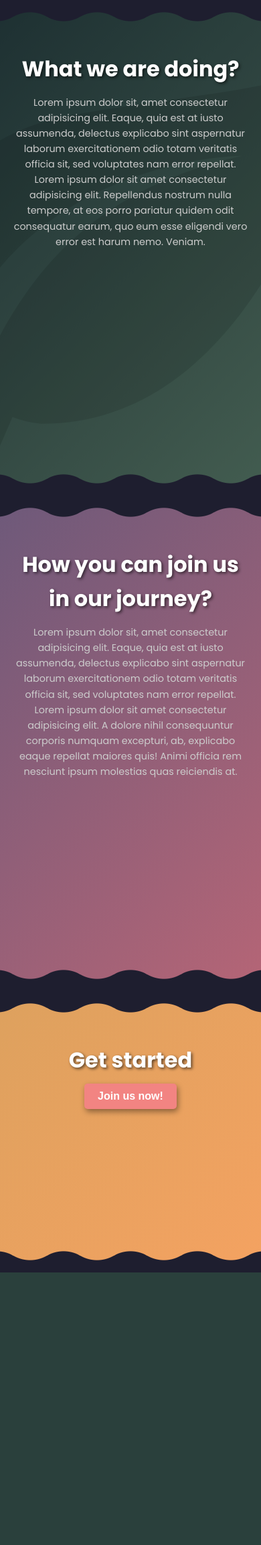
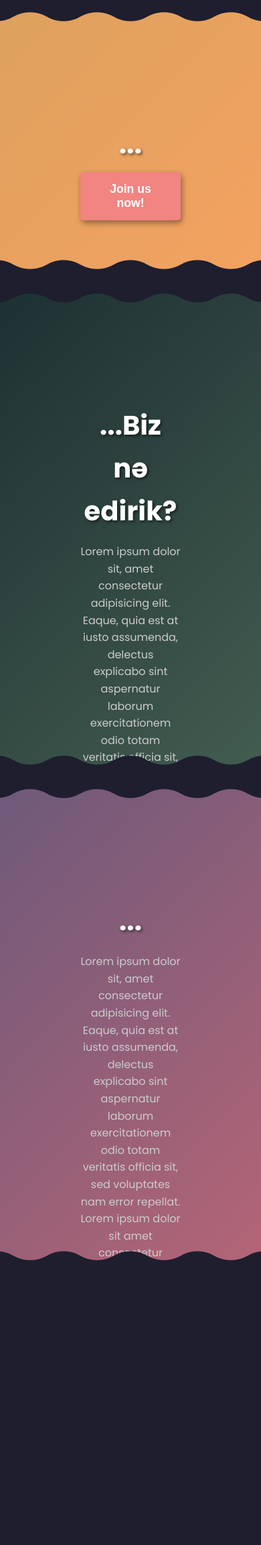
Before and after one commit to ProjectCuboid/CityPointTeknofest, a Flask app: page / in a window 390 px wide; the page is wider, and only the part inside the window is pictured. Shown: that part at 67% size. Before the commit the page ends 1900 px from the top of that part, so only its background shows below. Run offline with Flask 3, Linux system fonts and the light colour scheme.

Commit message:
Update getstarted.html

```diff
--- a/templates/client/getstarted.html
+++ b/templates/client/getstarted.html
@@ -2,40 +2,99 @@
 <html lang="en">
 <head>
     <meta charset="UTF-8">
-    <meta name="viewport" content="width=device-width, initial-scale=1.0">
+    <meta name="viewport" content="width=device-width, initial-scale=1.0, maximum-scale=1.0, user-scalable=no">
     <title>Get Started</title>
     <link rel="preconnect" href="https://fonts.googleapis.com">
     <link rel="preconnect" href="https://fonts.gstatic.com" crossorigin>
     <link href="https://fonts.googleapis.com/css2?family=Poppins:wght@300;400;500;700&display=swap" rel="stylesheet">
-    <script src="/static/script.js" defer></script>
 </head>
 <body>
+    <section class="sections" id="section-3">
+        <header>
+            <h2>Get started</h2>
+            <button id="join-us" onclick="getstarted()"><span>Join us now!</span>
+    </section>
     <section class="sections" id="section-1">
         <header>
+            <div><?xml version="1.0" encoding="utf-8"?><!-- Uploaded to: SVG Repo, www.svgrepo.com, Generator: SVG Repo Mixer Tools -->
+                <svg width="20rem" height="20rem" viewBox="0 0 24 24" xmlns="http://www.w3.org/2000/svg">
+                  <path d="M17,8C8,10,5.9,16.17,3.82,21.34L5.71,22l1-2.3A4.49,4.49,0,0,0,8,20C19,20,22,3,22,3,21,5,14,5.25,9,6.25S2,11.5,2,13.5a6.22,6.22,0,0,0,1.75,3.75C7,8,17,8,17,8Z"/>
+                </svg></div>
             <h2>What we are doing?</h2>
-            <p class="hoverable">Lorem ipsum dolor sit, amet consectetur adipisicing elit. Eaque, quia est at iusto assumenda, delectus explicabo sint aspernatur laborum exercitationem odio totam veritatis officia sit, sed voluptates nam error repellat. Lorem ipsum dolor sit amet consectetur adipisicing elit. Repellendus nostrum nulla tempore, at eos porro pariatur quidem odit consequatur earum, quo eum esse eligendi vero error est harum nemo. Veniam.</p>
+            <p>Lorem ipsum dolor sit, amet consectetur adipisicing elit. Eaque, quia est at iusto assumenda, delectus explicabo sint aspernatur laborum exercitationem odio totam veritatis officia sit, sed voluptates nam error repellat. Lorem ipsum dolor sit amet consectetur adipisicing elit. Repellendus nostrum nulla tempore, at eos porro pariatur quidem odit consequatur earum, quo eum esse eligendi vero error est harum nemo. Veniam.</p>
         </header>
-        <div><?xml version="1.0" encoding="utf-8"?><!-- Uploaded to: SVG Repo, www.svgrepo.com, Generator: SVG Repo Mixer Tools -->
-            <svg width="800px" height="800px" viewBox="0 0 24 24" xmlns="http://www.w3.org/2000/svg">
-              <path d="M17,8C8,10,5.9,16.17,3.82,21.34L5.71,22l1-2.3A4.49,4.49,0,0,0,8,20C19,20,22,3,22,3,21,5,14,5.25,9,6.25S2,11.5,2,13.5a6.22,6.22,0,0,0,1.75,3.75C7,8,17,8,17,8Z"/>
-              <rect width="240" height="240" fill="none"/>
-            </svg></div>
+        </header>
     </section>
     <section class="sections" id="section-2">
         <header>
             <h2>How you can join us in our journey?</h2>
-            <p class="hoverable">Lorem ipsum dolor sit, amet consectetur adipisicing elit. Eaque, quia est at iusto assumenda, delectus explicabo sint aspernatur laborum exercitationem odio totam veritatis officia sit, sed voluptates nam error repellat. Lorem ipsum dolor sit amet consectetur adipisicing elit. A dolore nihil consequuntur corporis numquam excepturi, ab, explicabo eaque repellat maiores quis! Animi officia rem nesciunt ipsum molestias quas reiciendis at.</p>
+            <p>Lorem ipsum dolor sit, amet consectetur adipisicing elit. Eaque, quia est at iusto assumenda, delectus explicabo sint aspernatur laborum exercitationem odio totam veritatis officia sit, sed voluptates nam error repellat. Lorem ipsum dolor sit amet consectetur adipisicing elit. A dolore nihil consequuntur corporis numquam excepturi, ab, explicabo eaque repellat maiores quis! Animi officia rem nesciunt ipsum molestias quas reiciendis at.</p>
         </header>
     </section>
-    <section class="sections" id="section-3">
-        <header>
-            <h2>Get started</h2>
-            <button id="join-us" onclick="getstarted()"><span>Join us now!</span>
-        </header>
-    </section>
+    <script src="/static/script.js" defer></script>
+    <script>document.addEventListener("DOMContentLoaded", () => {
+        startTypewriterEffectForAll();
+    });
+
+    const speed = 100; // Typing speed in ms
+    const eraseSpeed = 50; // Erasing speed in ms
+    const delayBetweenPhrases = 1000; // Delay before erasing
+
+    const phrases = {
+        "section-1": ["...What we are doing?", "...Biz nə edirik?","...Что мы делаем?"],
+        "section-2": ["...How you can join us in our journey?", "...Səyahətimizə necə qoşula bilərsiniz?", "...Как вы можете присоединиться к нам в нашем путешествии?"],
+        "section-3": ["...Get started", "...Başlayın", "...Начать"]
+    };
+
+    function startTypewriterEffectForAll() {
+    const sections = document.querySelectorAll(".sections");
+
+    sections.forEach(section => {
+        const header = section.querySelector("h2");
+        if (!header) return;
+
+        const sectionId = section.id;
+        const textArray = phrases[sectionId] || [header.textContent];
+        let phraseIndex = 0;
+        let charIndex = 0;
+        let isErasing = false;
+
+        function typeEffect() {
+
+            const text = textArray[phraseIndex];
+
+            if (!isErasing) {
+                header.textContent = text.slice(0, charIndex++);
+                if (charIndex > text.length) {
+                    isErasing = true;
+                    setTimeout(typeEffect, delayBetweenPhrases);
+                } else {
+                    setTimeout(typeEffect, speed);
+                }
+            } else {
+                if (charIndex > 2) {
+                    header.textContent = text.slice(0, charIndex--);
+                    setTimeout(typeEffect, eraseSpeed);
+                } else {
+                    isErasing = false;
+                    phraseIndex = (phraseIndex+1) % textArray.length;
+                    setTimeout(typeEffect, delayBetweenPhrases);
+                }
+            }
+        }
+
+        typeEffect();
+    });
+}
+    </script>
 </body>
 
 <style>
+    header {
+    min-height: 50px; /* Adjust as needed */
+    padding: 100px;
+    }
+
     body {
         font-family: "Poppins", sans-serif;
         margin: 0;
@@ -51,12 +110,14 @@
         margin-bottom: 10px;
         color: #ffffff;
         text-shadow: 2px 2px 4px rgba(0, 0, 0, 0.6);
+        z-index: 100;
     }
 
     p {
         font-weight: 400;
         font-size: 1rem;
         color: #CCCCCC;
+        z-index: 101;
     }
 
     .sections {
@@ -91,14 +152,14 @@
 
     #section-1 div {
         position: absolute;
-        top: 50%;
+        top: 90%;
         left: 50%;
         transform: translate(-50%, -50%); /* Centers the SVG */
         z-index: 2; /* Ensures the SVG is above the overlay but below the content */
     }
 
-    #section-1 div svg {
-    opacity: 0.1;  /* Adjust this value to your desired level of transparency */
+    svg {
+    opacity: 0.2;  /* Adjust this value to your desired level of transparency */
     }
 
 
@@ -150,7 +211,6 @@
         transition: color 0.4s ease, transform 0.3s ease;
     }
 
-    .howerable
     button::before {
         content: '';
         position: absolute;
@@ -158,7 +218,7 @@
         left: -100%;
         width: 100%;
         height: 100%;
-        background: #f200ff;
+        background: #007BFF;
         transition: left 0.4s ease;
         z-index: 0;
     }
@@ -168,7 +228,7 @@
     }
 
     button:hover {
-        color: #ffffff;  /* Change text color on hover for contrast */
+        color: White;  /* Change text color on hover for contrast */
         transform: scale(1.05);  /* Slight scale effect on hover */
     }
 
@@ -176,20 +236,5 @@
         position: relative;
         z-index: 1;  /* Ensure text stays on top */
     }
-
-    @media (max-width: 768px) {
-        h2 {
-            font-size: 2rem;
-        }
-
-        p {
-            font-size: 0.9rem;
-        }
-
-        button {
-            font-size: 1rem;
-            padding: 10px 20px;
-        }
-    }
 </style>
 </html>
```
